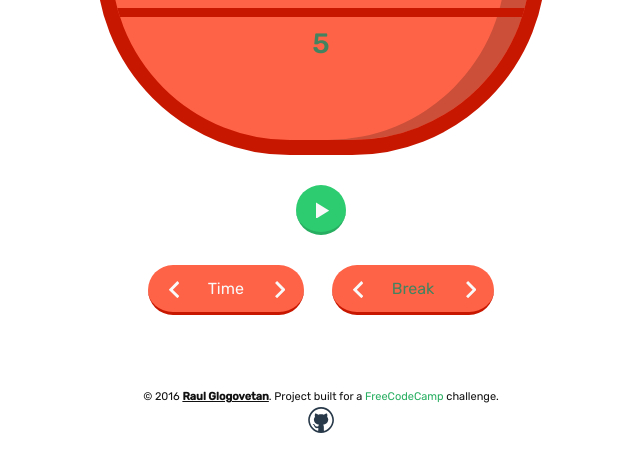
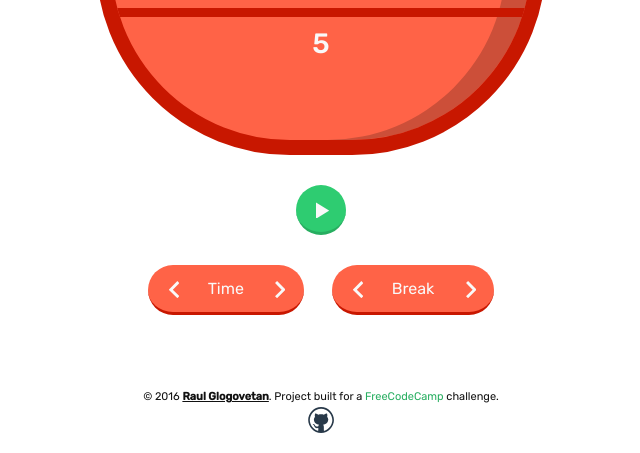
Before and after one commit to rdig/fcc-pomodoro, a website: page index.html in a window 1280 px wide. Shown: the part 347-800 px from the top of the page, without its empty margins (319-959 px from the left). Drawn offline with nearby package versions, Linux system fonts and the light colour scheme; files that its build step writes are made by us from their sources; files whose address does not match are found by name.

Commit message:
changed break theme color

```diff
--- a/sources/styles/boilerplate.scss
+++ b/sources/styles/boilerplate.scss
@@ -7,7 +7,7 @@ $footer-link-color: #27ae60;
 $pomodoro-background-color: tomato;
 $pomodoro-edge-color: #c81700;
 $pomodoro-time-color: #f9f9f9;
-$pomodoro-break-color: #44835f;
+$pomodoro-break-color: #f9f9f9;
 $pomodoro-start-background: #2ecc71;
 $pomodoro-start-border: #27ae60;
 $pomodoro-reset-background: #3498DB;
```
